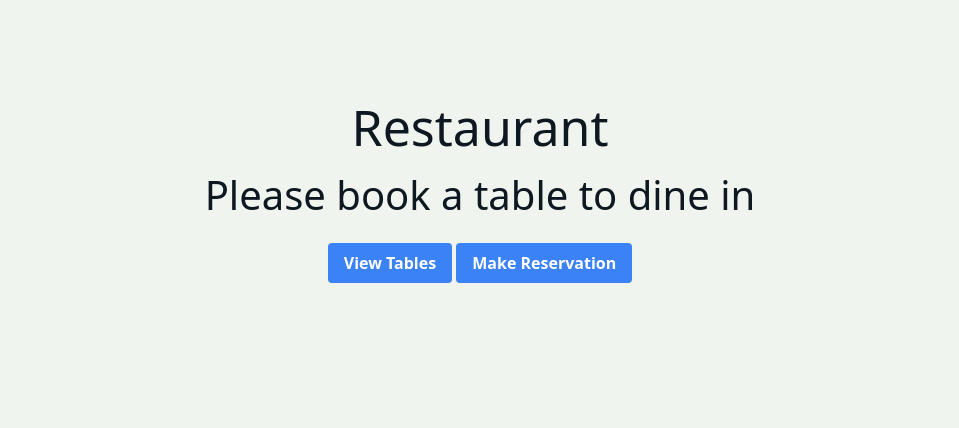
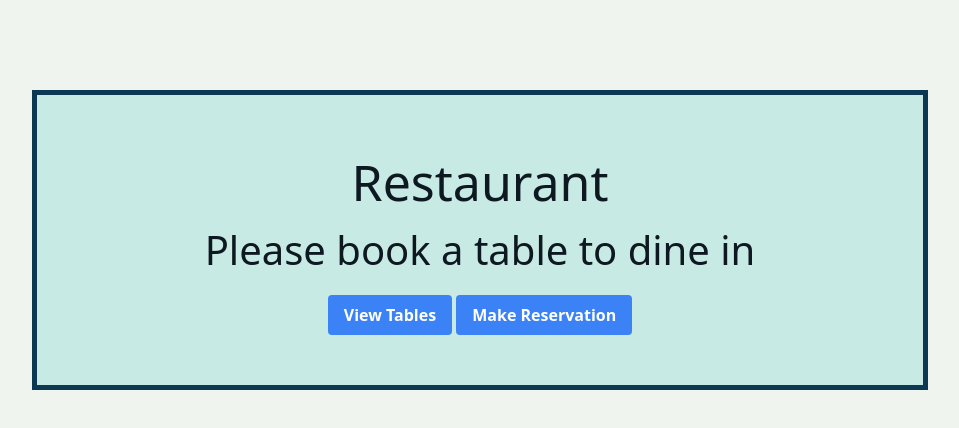
Before and after one commit to AbnerTor/tableReservation, a plain HTML site: page index.html in a window 1280 px wide. Shown: the whole page, without its empty margins (160-1119 px from the left). Drawn offline with nearby package versions, Linux system fonts and the light colour scheme.

Commit message:
more styling

```diff
--- a/assets/style.css
+++ b/assets/style.css
@@ -7,13 +7,17 @@ body {
 }
 
 #mainSection {
-    padding-top: 7%;
+    margin-top: 7%;
     width: 70%;
     display: flex;
     flex-direction: column;
     justify-content: center;
     align-items: center;
-    background-color: #f0f4ef;
+    background-color: #c7eae4;
+    border-style: solid;
+    border-color: #0b3954;
+    border-width: 5px;
+    padding: 50px;
 }
 
 #restaurant {
```
